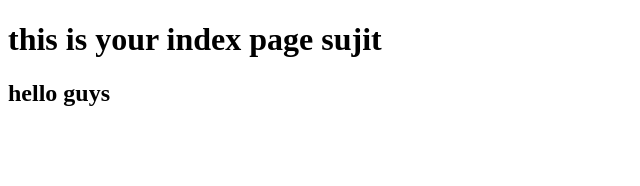
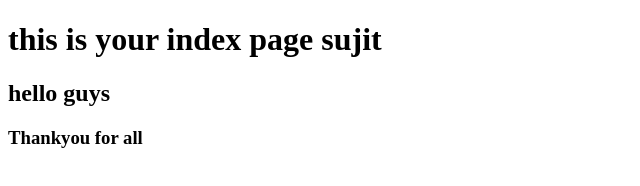
Before and after one commit to Code-With-Sujit/popo, a plain HTML site: page index.html in a window 1280 px wide. Shown: the whole page, without its empty margins (0-640 px from the left). Drawn offline with Linux system fonts and the light colour scheme.

Commit message:
changes pushing to branch chance1

```diff
--- a/index.html
+++ b/index.html
@@ -8,5 +8,6 @@
 <body>
     <h1>this is your index page sujit</h1>
     <h2>hello guys</h2>
+    <h3>Thankyou for all</h3>
 </body>
 </html>
```
